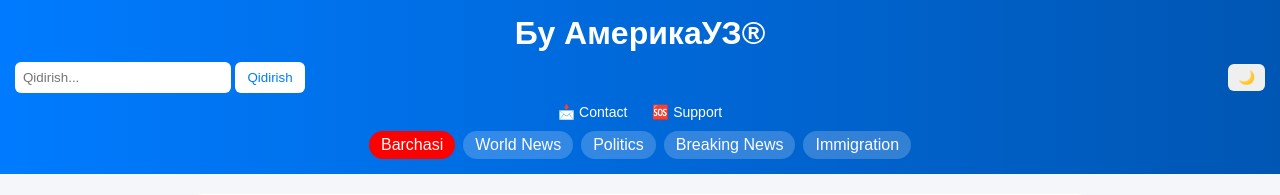
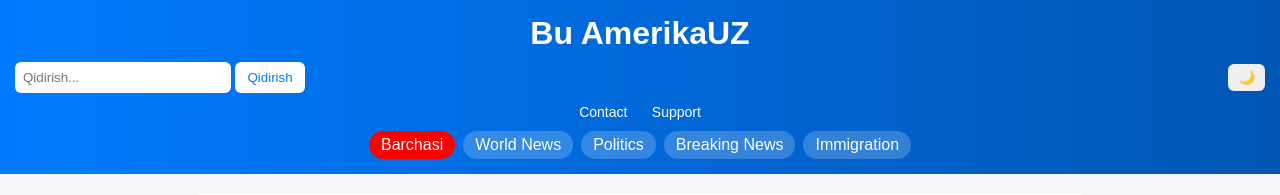
Before and after one commit to nuritdinovdilshodbek777-oss/bu_amerikauz, a Django app: page / in a window 1280 px wide. Shown: the top 195 px of the page. Run offline with Django 5.2, Linux system fonts and the light colour scheme; data comes from the database, SQL or seed files in the repository.

Commit message:
SEO update

```diff
--- a/news/templates/news/home.html
+++ b/news/templates/news/home.html
@@ -1,9 +1,25 @@
 <!DOCTYPE html>
-<html>
+<html lang="uz">
 <head>
-    <title>Бу АмерикаУЗ®</title>
 
+    <!-- 🔥 SEO -->
+    <title>Bu AmerikaUZ - Amerika yangiliklari, visa va immigratsiya</title>
+
+    <meta name="description" content="Amerika yangiliklari, visa olish, immigratsiya va ish imkoniyatlari haqida eng so‘nggi ma'lumotlar.">
+
+    <meta name="keywords" content="amerika, usa, visa, immigratsiya, ish, yangiliklar, green card">
+
+    <meta name="author" content="Bu AmerikaUZ">
+
+    <meta name="robots" content="index, follow">
+
+    <!-- 📱 MOBILE -->
     <meta name="viewport" content="width=device-width, initial-scale=1.0">
+
+    <!-- 🔗 SOCIAL -->
+    <meta property="og:title" content="Bu AmerikaUZ">
+    <meta property="og:description" content="Amerika yangiliklari va visa ma'lumotlari">
+    <meta property="og:type" content="website">
 
     <style>
         html { scroll-behavior: smooth; }
@@ -15,7 +31,6 @@
             transition: 0.3s;
         }
 
-        /* 🔥 NAVBAR */
         .navbar {
             position: sticky;
             top: 0;
@@ -62,7 +77,6 @@
             cursor:pointer;
         }
 
-        /* 🔗 MENU LINKS */
         .menu-links {
             text-align: center;
             margin-top: 10px;
@@ -79,7 +93,6 @@
             text-decoration: underline;
         }
 
-        /* 📂 CATEGORY */
         .categories {
             margin-top: 10px;
             display: flex;
@@ -100,14 +113,12 @@
             background: red !important;
         }
 
-        /* 📦 CONTENT */
         .container {
             max-width: 900px;
             margin: 20px auto;
             padding: 0 15px;
         }
 
-        /* 📰 CARD */
         .article-card {
             background: white;
             border-radius: 12px;
@@ -134,7 +145,6 @@
             text-align: center;
         }
 
-        /* 🔥 FOOTER */
         .footer {
             background: #111;
             color: white;
@@ -143,7 +153,6 @@
             margin-top: 40px;
         }
 
-        /* 🔝 BACK TO TOP */
         #topBtn {
             position: fixed;
             bottom: 20px;
@@ -157,7 +166,6 @@
             cursor: pointer;
         }
 
-        /* 🌙 DARK MODE */
         body.dark {
             background: #121212;
             color: white;
@@ -171,7 +179,6 @@
             background: #111;
         }
 
-        /* 📱 MOBILE */
         @media (max-width: 600px) {
             .nav-top {
                 flex-direction: column;
@@ -190,10 +197,9 @@
 
 <body>
 
-<!-- 🔥 NAVBAR -->
 <div class="navbar">
 
-    <h1>Бу АмерикаУЗ®</h1>
+    <h1>Bu AmerikaUZ</h1>
 
     <div class="nav-top">
         <form method="get" class="search-box">
@@ -204,13 +210,11 @@
         <button onclick="toggleDark()" id="darkBtn">🌙</button>
     </div>
 
-    <!-- 🔗 MENU -->
     <div class="menu-links">
-        <a href="{% url 'contact' %}">📩 Contact</a>
-        <a href="{% url 'support' %}">🆘 Support</a>
+        <a href="{% url 'contact' %}">Contact</a>
+        <a href="{% url 'support' %}">Support</a>
     </div>
 
-    <!-- 📂 CATEGORY -->
     <div class="categories">
         <a href="?" class="{% if not selected_category %}active-category{% endif %}">Barchasi</a>
 
@@ -224,14 +228,13 @@
 
 </div>
 
-<!-- 📰 CONTENT -->
 <div class="container">
 
     {% for article in articles %}
         <div class="article-card">
 
             {% if article.image %}
-                <img src="{{ article.image.url }}" class="article-image">
+                <img src="{{ article.image.url }}" class="article-image" alt="{{ article.title }}">
             {% endif %}
 
             <h2>
@@ -248,26 +251,22 @@
 
         </div>
     {% empty %}
-        <p class="empty">🔍 Hech narsa topilmadi</p>
+        <p class="empty">Hech narsa topilmadi</p>
     {% endfor %}
 
 </div>
 
-<!-- 🔥 FOOTER -->
 <div class="footer">
-    <p>© 2026 Bu AmerikaUZ | All rights reserved</p>
+    <p>© 2026 Bu AmerikaUZ</p>
 </div>
 
-<!-- 🔝 TOP BUTTON -->
 <button onclick="topFunction()" id="topBtn">↑</button>
 
 <script>
-// 🌙 DARK MODE
 function toggleDark() {
     document.body.classList.toggle("dark");
 }
 
-// 🔝 TOP BUTTON
 let btn = document.getElementById("topBtn");
 
 window.onscroll = function() {
```
